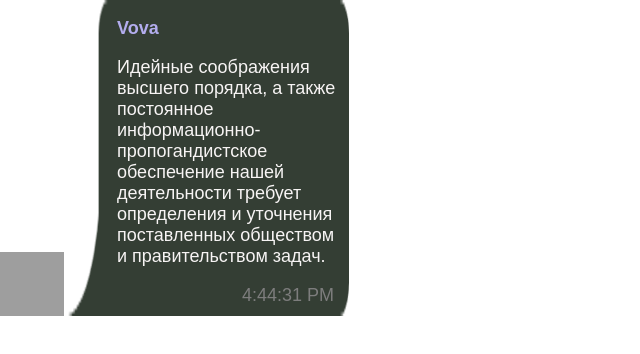
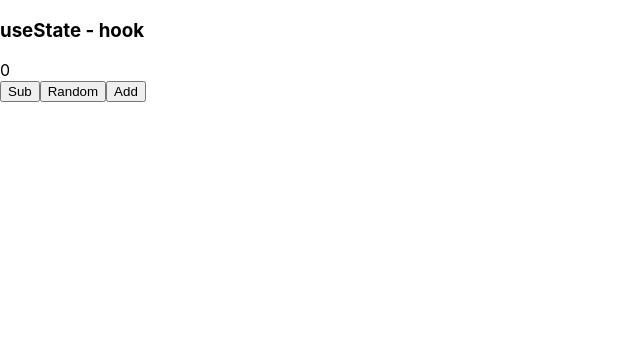
Before and after one commit to EugeneMorash/react-tasks, a React (Create React App) app: page / in a window 1280 px wide. Shown: the top 354 px of the page, without its empty margins (0-640 px from the left). Built offline with nearby package versions, Linux system fonts and the light colour scheme; grey boxes are pictures that could not be loaded.

Commit message:
hometask button random counter

```diff
--- a/src/3-use-state/App3.tsx
+++ b/src/3-use-state/App3.tsx
@@ -1,7 +1,8 @@
 import React, {useState} from 'react';
-import {Button} from "../2-button/components/Button";
-import {ButtonMath} from "../2-button/components/ButtonMath";
-import {Aside} from "../1-map/components/Aside";
+import {Button} from "./components/ButtonMath";
+
+
+
 
 type FilterType = 'add' | 'sub' | 'rand';
 
@@ -22,7 +23,6 @@ export function App3() {
         } else if (filter === "rand") {
             setCount(count + Math.floor(Math.random() * 21 - 10))
         }
-
     }
 
     return (
@@ -38,9 +38,9 @@ export function App3() {
             </div>
 
             <div>
-                <ButtonMath name={"Sub"} onClickHandler={() => {onClickHandler("sub")}}/>
-                <ButtonMath name={"Random"} onClickHandler={() => {onClickHandler("rand")}}/>
-                <ButtonMath name={"Add"} onClickHandler={() => {onClickHandler("add")}}/>
+                <Button name={"Sub"} onClickHandler={() => {onClickHandler("sub")}}/>
+                <Button name={"Random"} onClickHandler={() => {onClickHandler("rand")}}/>
+                <Button name={"Add"} onClickHandler={() => {onClickHandler("add")}}/>
             </div>
 
         </div>
--- a/src/2-button/components/ButtonMath.tsx
+++ b/src/3-use-state/components/ButtonMath.tsx
@@ -3,10 +3,9 @@ import React from 'react';
 type ButtonMathPropsType = {
     name: string
     onClickHandler: () => void
-
 }
 
-export function ButtonMath(props: ButtonMathPropsType) {
+export function Button(props: ButtonMathPropsType) {
     return (
         <button onClick={props.onClickHandler} type="button">{props.name}</button>
     )
--- a/src/4-message/App4.tsx
+++ b/src/4-message/App4.tsx
@@ -1,15 +1,23 @@
 import React from 'react';
 import {Message} from "./components/Message";
-import "./style.css"
-
 
 
 export function App4() {
     const messageTime = new Date().toLocaleTimeString();
     return (
         <div>
-            <Message nickname={"Vova"} messageText={"Идейные соображения высшего порядка, а также постоянное информационно-пропогандистское обеспечение нашей деятельности требует определения и уточнения поставленных обществом и правительством задач."} avatarLink={"https://ak.picdn.net/contributors/190259532/avatars/thumb.jpg"} messageTime={messageTime}/>
+            <Message
+                nickname={"Vova"}
+                messageText={"Идейные соображения высшего порядка, а также постоянное информационно-пропогандистское обеспечение нашей деятельности требует определения и уточнения поставленных обществом и правительством задач."}
+                avatarLink={"https://ak.picdn.net/contributors/190259532/avatars/thumb.jpg"}
+                messageTime={messageTime}
+            />
 
+            <Message
+                nickname={"Kolya"}
+                messageText={"Следует отметить, что выбранный нами инновационный путь требует определения и уточнения направлений прогрессивного развития. Равным образом выбранный нами инновационный путь обеспечивает актуальность поэтапного и последовательного развития общества."}
+                avatarLink={"https://i.gifer.com/P9yG.gif"}
+                messageTime={messageTime}/>
         </div>
     )
 }
--- a/src/4-message/style.css
+++ b/src/4-message/components/Message.css
@@ -6,6 +6,7 @@
       -ms-flex-align: end;
           align-items: flex-end;
   max-width: 349px;
+  margin-bottom: 10px;
 }
 
 .box__avatar {
@@ -15,7 +16,7 @@
 }
 
 .box__block {
-  background-image: url("./Group 1728.png");
+  background-image: url("../Group 1728.png");
   background-repeat: no-repeat;
   background-size: 100% 100%;
   font-family: Arial, Helvetica, sans-serif;
--- a/src/4-message/components/Message.tsx
+++ b/src/4-message/components/Message.tsx
@@ -1,4 +1,5 @@
 import React from 'react';
+import "./Message.css"
 
 type MessageTypeList = {
     nickname: string
@@ -11,19 +12,14 @@ type MessageTypeList = {
 export function Message(props: MessageTypeList) {
 
     return (
-        <div>
-            <div className="message__box">
         <div className="box__row">
             <img className="box__avatar" src={props.avatarLink}
                  alt="avatar"/>
             <div className="box__block">
-                        <h3 className="box__name">{props.nickname}</h3>
+                <div className="box__name">{props.nickname}</div>
                 <p className="box__text">{props.messageText}</p>
                 <div className="box__time">{props.messageTime}</div>
             </div>
         </div>
-            </div>
-
-        </div>
     )
 }
--- a/src/App.tsx
+++ b/src/App.tsx
@@ -1,6 +1,6 @@
 import React from 'react';
 import './App.css';
-// import {App3} from "./3-use-state/App3";
+import {App3} from "./3-use-state/App3";
 import {App4} from "./4-message/App4";
 // import {App1} from "./1-map/App1";
 // import {App2} from "./2-button/App2";
@@ -10,8 +10,8 @@ function App () {
     return (
         // <App1/>
         // <App2/>
-        // <App3/>
-        <App4/>
+        <App3/>
+        // <App4/>
 
     )
 }
```
Lines whose indentation alone changed are shown as unchanged.
